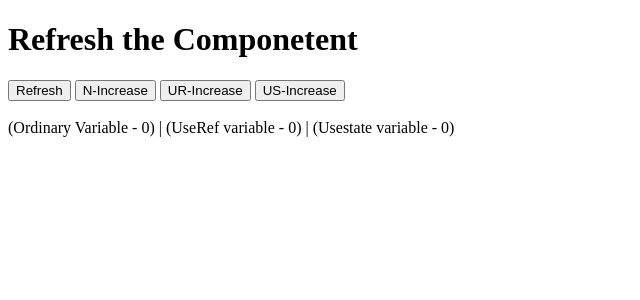
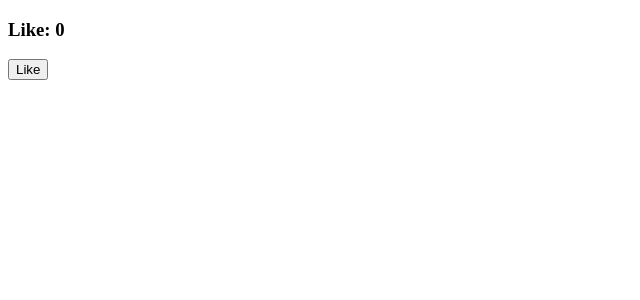
Before and after one commit to nambinachiyr/Hello_React, a React (Vite) app: page / in a window 1280 px wide. Shown: the top 300 px of the page, without its empty margins (0-640 px from the left). Built offline with nearby package versions, Linux system fonts and the light colour scheme.

Commit message:
useReducer with one state value--beginning

```diff
--- a/src/App.jsx
+++ b/src/App.jsx
@@ -1,39 +1,39 @@
-import React, { useEffect, useRef, useState } from 'react'
+import React, { useReducer ,useEffect} from 'react'
 
 function App() {
 
-   let [refresh,setRefresh] = useState(1)
-   let refreshB = ()=>{
-       setRefresh(refresh+1)
-       console.log(refresh,"refresh count")
-   }
+    // Using useReducer
+    // useReducer is also the state value manageing but this is manage complex values
+    let [like,dispatch] = useReducer(reducer,0)
 
-    let count = 0
-   const normal = ()=>{
-       count = count+1;
-       console.log(count,"normal-count")
-   }
+    // This function runs when dispatch is called
+    // This function has two parameter
+    // One is the initial state value,one is action for change the initial value
+    //
+    function reducer(state,action){
+        // console.log(action); //{type: 'LIKE'}
+        // console.log(state)  //0
 
-   let count1 = useRef(0)
-   const useref = ()=>{
-      count1.current = count1.current+1
-      console.log(count1.current,"ref-count")
-   }
-
-
-   let [count2,setCount2] = useState(0)
-   const use = ()=>{
-       setCount2(count2+1);
-       console.log(count2,"state-count")
-   }
+        if(action.type == "LIKE"){
+            // The return statement will be assign to the state value
+            // like the setLike()
+            return state+1;
+        }
+    }
+    // This is use for console the like increasing
+    useEffect(()=>{
+        console.log(like)
+    },[like])
+    function hande(){
+        // Call that function inside the click function
+        // Put the argument for action parameter
+       dispatch({type:"LIKE"});
+    }
   return (
-    <div >
-       <h1>Refresh the Componetent</h1>
-       <button onClick={refreshB}>Refresh</button>  <button onClick={normal}>N-Increase</button>  <button onClick={useref}>UR-Increase</button>  <button onClick={use}>US-Increase</button>
-       <br/>
-       <br/>
-       <span>(Ordinary Variable - {count})</span> | <span>(UseRef variable - {count1.current})</span> | <span>(Usestate variable - {count2})</span>
-       </div>
+   <>
+      <h3>Like: {like}</h3>
+      <button onClick={hande}>Like</button>
+   </>
   )
 }
 
```
